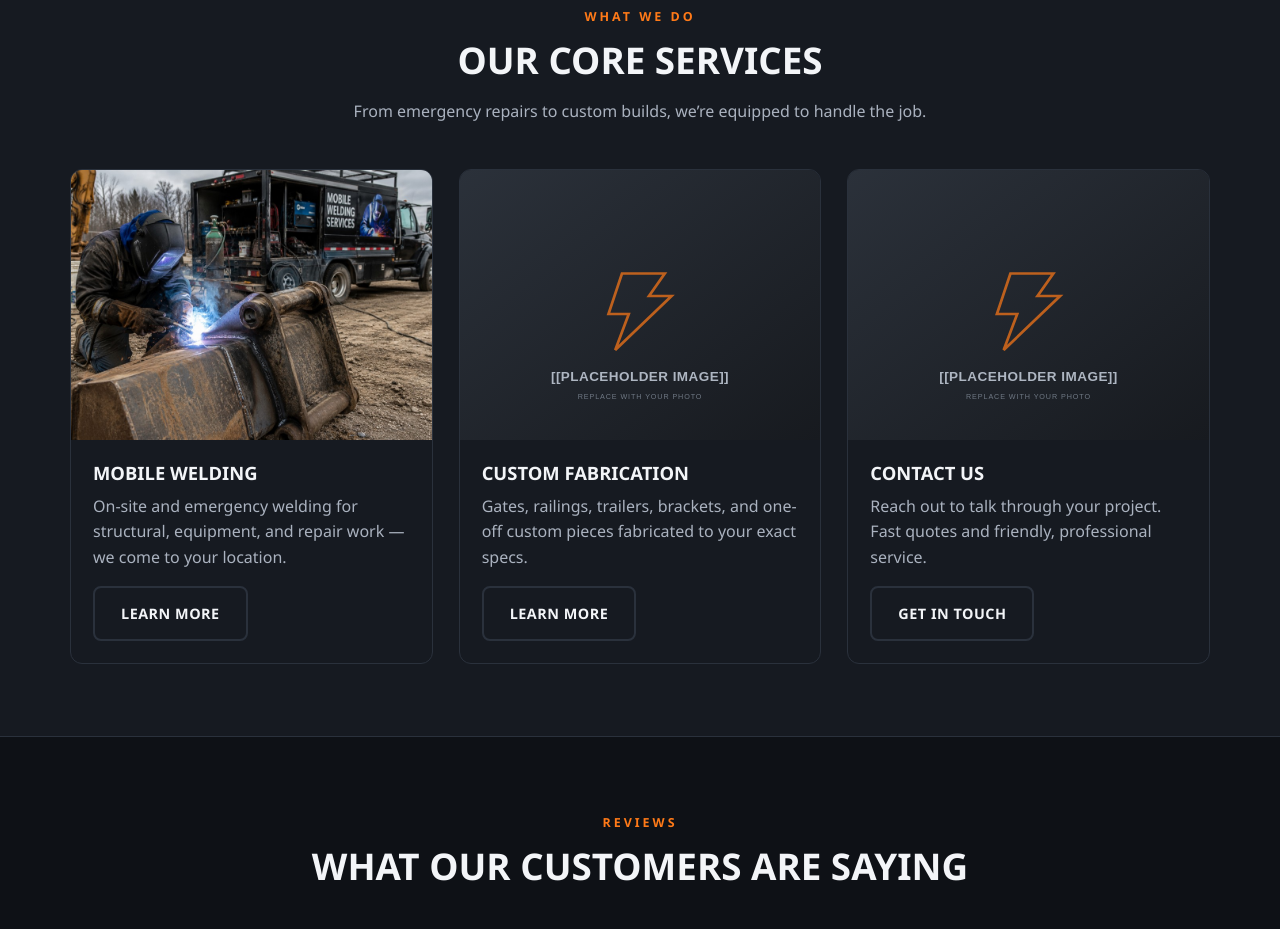
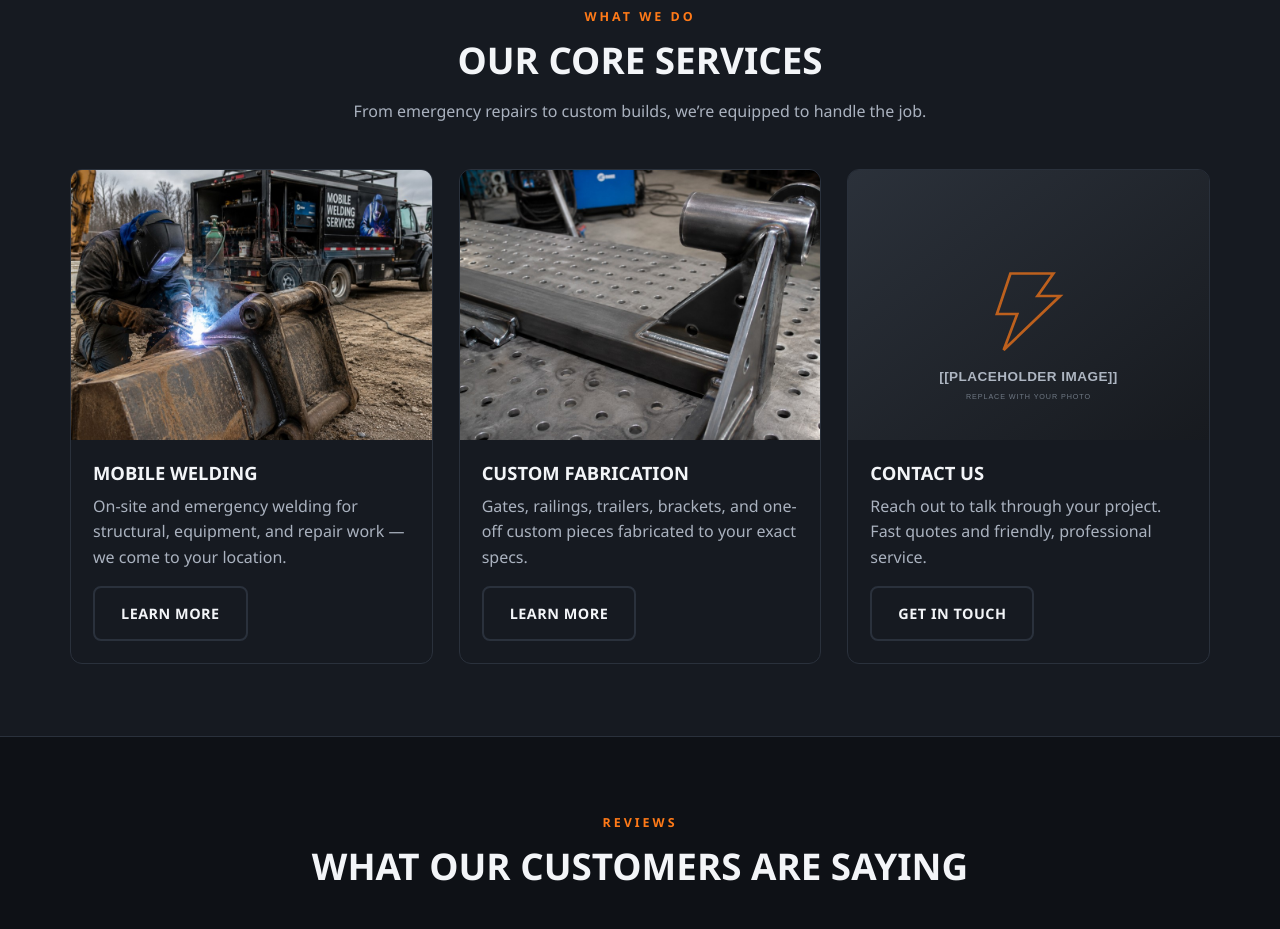
Before and after one commit to shendrix3171/mobile-welding-site, a plain HTML site: page index.html in a window 1280 px wide. Shown: the part 1230-2159 px from the top of the page. Drawn offline with Linux system fonts and the light colour scheme.

Commit message:
Add custom fabrication photo to home page service card

```diff
--- a/index.html
+++ b/index.html
@@ -95,7 +95,7 @@
             </div>
           </article>
           <article class="card">
-            <div class="card-media"><img src="assets/placeholder.svg" alt="[[PLACEHOLDER]] custom fabrication"></div>
+            <div class="card-media"><img src="assets/card-custom-fabrication.png" alt="Custom welded steel frame fabricated on a fixture table"></div>
             <div class="card-body">
               <h3>Custom Fabrication</h3>
               <p>Gates, railings, trailers, brackets, and one-off custom pieces fabricated to your exact specs.</p>
```
Also changed, not shown: assets/card-custom-fabrication.png (added).
